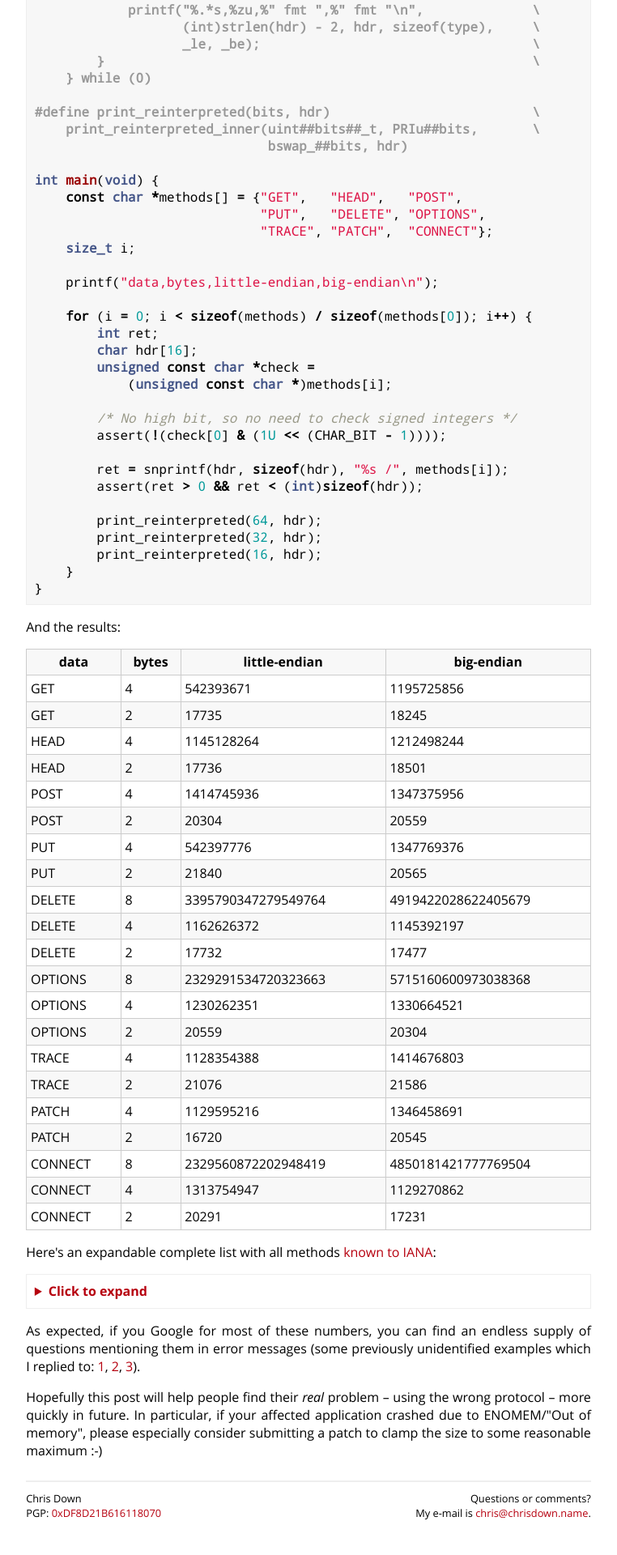
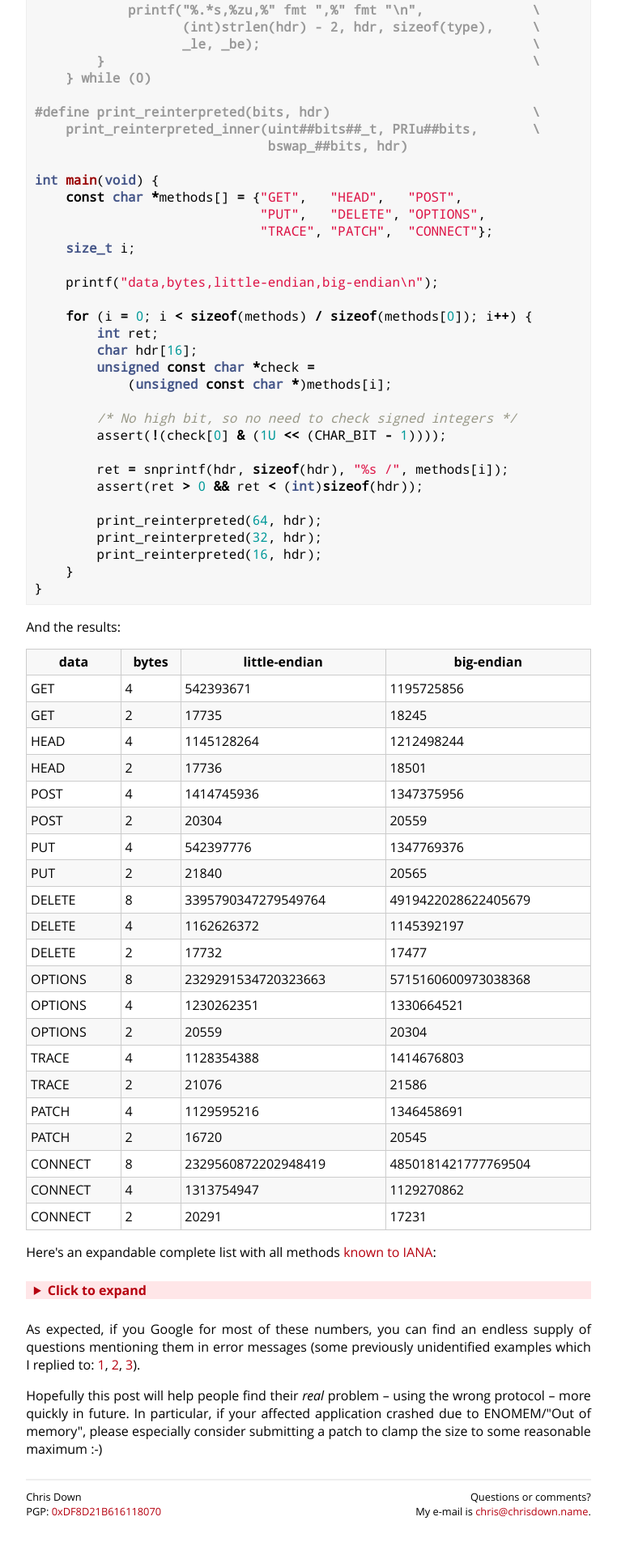
Before and after one commit to cdown/chrisdown.name, a Jekyll site: the page built from _posts/2020-01-13-1195725856-and-friends-the-origins-of-mysterious-numbers.md, in a window 1280 px wide. Shown: the part 2602-4522 px from the top of the page at 81% size, without its empty margins (259-1021 px from the left). Built offline with Jekyll 4.4.1, drawn with Linux system fonts in a browser that asks for light colours.

Commit message:
css: Make expansion more clear for details

```diff
--- a/css/style.css
+++ b/css/style.css
@@ -91,6 +91,8 @@ a:hover, summary:hover {
 
 summary {
     color: #B6000F;
+    background-color: #ffe6e8;
+    padding: 0 0.6em;
 }
 
 /* We have a single navigation element, in a different colour, that links back
@@ -340,8 +342,7 @@ table {
 }
 
 details {
-  border: 1px solid #eee;
-  padding: 0.6em;
+  padding: 0.6em 0;
 }
 
 summary:after {
```
